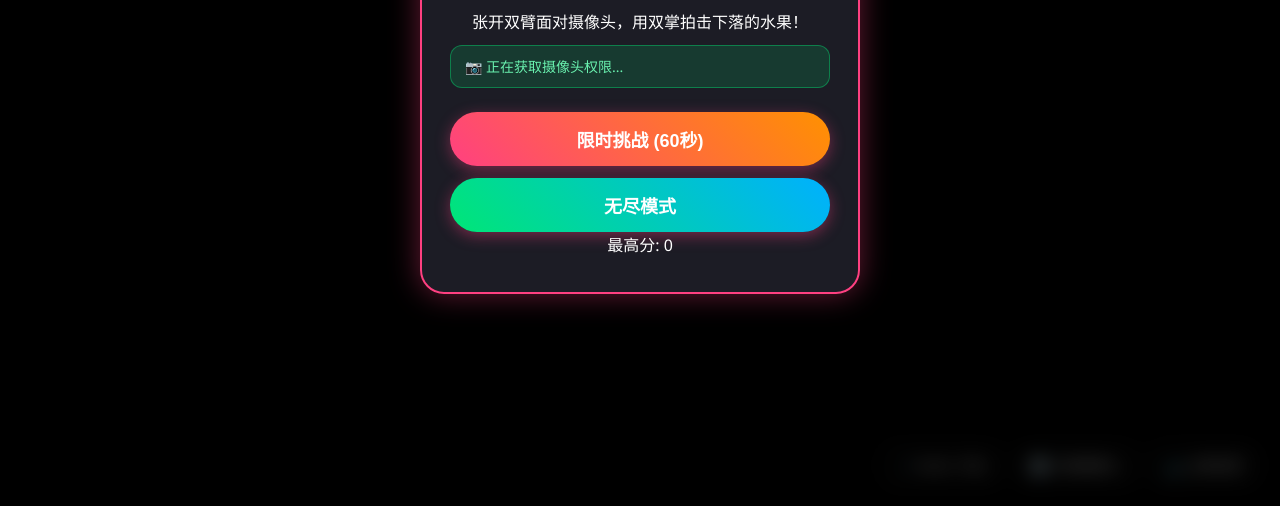
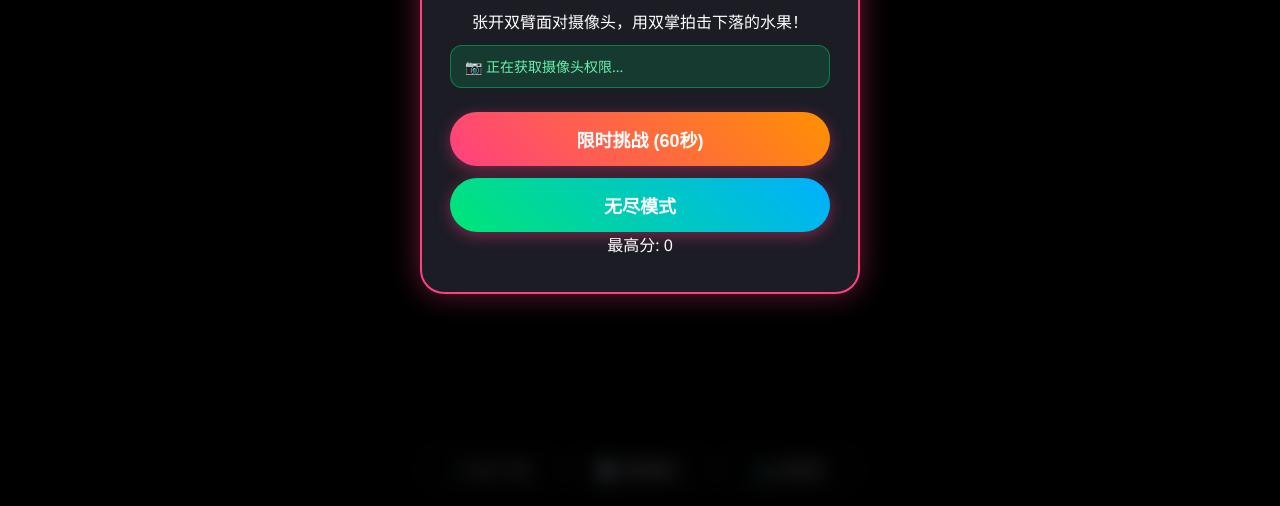
Before and after one commit to ylyy/zenapk, a website built with Vite: page fruit/index.html in a window 1280 px wide. Shown: the part 294-800 px from the top of the page. Built offline with nearby package versions, Linux system fonts and the light colour scheme; no server answers.

Commit message:
fix: orientation-aware transformCoords scaling and center-align bottom 3 buttons with high z-index

```diff
--- a/badminton-game/src/style.css
+++ b/badminton-game/src/style.css
@@ -168,21 +168,29 @@ body, html {
 #controls-bar {
   position: absolute;
   bottom: 16px;
-  right: 16px;
+  left: 50%;
+  transform: translateX(-50%);
   display: flex;
-  gap: 10px;
+  justify-content: center;
+  gap: 8px;
+  width: 95%;
+  max-width: 440px;
   pointer-events: auto;
+  z-index: 6;
 }
 
 .icon-btn {
-  background: rgba(0, 0, 0, 0.6);
+  flex: 1;
+  background: rgba(0, 0, 0, 0.7);
   color: white;
   border: 1px solid rgba(255, 255, 255, 0.4);
-  padding: 8px 14px;
+  padding: 10px 8px;
   border-radius: 20px;
   font-size: 13px;
   cursor: pointer;
-  backdrop-filter: blur(4px);
+  backdrop-filter: blur(6px);
+  text-align: center;
+  white-space: nowrap;
 }
 
 .modal {
--- a/fruit/src/style.css
+++ b/fruit/src/style.css
@@ -125,22 +125,30 @@ body, html {
 
 #controls-bar {
   position: absolute;
-  bottom: 20px;
-  right: 20px;
+  bottom: 16px;
+  left: 50%;
+  transform: translateX(-50%);
   display: flex;
-  gap: 10px;
+  justify-content: center;
+  gap: 8px;
+  width: 95%;
+  max-width: 440px;
   pointer-events: auto;
+  z-index: 6;
 }
 
 .icon-btn {
-  background: rgba(0, 0, 0, 0.6);
+  flex: 1;
+  background: rgba(0, 0, 0, 0.7);
   color: white;
   border: 1px solid rgba(255, 255, 255, 0.4);
-  padding: 10px 16px;
+  padding: 10px 8px;
   border-radius: 20px;
-  font-size: 14px;
+  font-size: 13px;
   cursor: pointer;
-  backdrop-filter: blur(4px);
+  backdrop-filter: blur(6px);
+  text-align: center;
+  white-space: nowrap;
 }
 
 .modal {
--- a/fruit/src/tracker.js
+++ b/fruit/src/tracker.js
@@ -13,7 +13,6 @@ export class HandTracker {
         'https://cdn.jsdelivr.net/npm/@mediapipe/tasks-vision@0.10.14/wasm'
       );
 
-      // Try GPU delegate first, fallback to CPU if GPU delegate fails
       try {
         this.landmarker = await HandLandmarker.createFromOptions(vision, {
           baseOptions: {
@@ -60,23 +59,40 @@ export class HandTracker {
     return [];
   }
 
-  // Direct normalized coordinate mapping to canvas view (100% aligned with user's real hand)
+  // Orientation-aware aspect ratio scaling matching object-fit: cover
   transformCoords(lm, videoElement, canvasWidth, canvasHeight, isMirrored = true) {
+    let vw = videoElement.videoWidth || 720;
+    let vh = videoElement.videoHeight || 1280;
+
+    const isCanvasPortrait = canvasHeight > canvasWidth;
+    const isVideoPortrait = vh > vw;
+
+    if (isCanvasPortrait !== isVideoPortrait && vw > 0 && vh > 0) {
+      const temp = vw;
+      vw = vh;
+      vh = temp;
+    }
+
+    const scale = Math.max(canvasWidth / vw, canvasHeight / vh);
+    const rw = vw * scale;
+    const rh = vh * scale;
+    const ox = (canvasWidth - rw) / 2;
+    const oy = (canvasHeight - rh) / 2;
+
     let normX = lm.x;
     if (isMirrored) {
       normX = 1.0 - normX;
     }
 
     return {
-      x: normX * canvasWidth,
-      y: lm.y * canvasHeight
+      x: normX * vw * scale + ox,
+      y: lm.y * vh * scale + oy
     };
   }
 
-  // Get collision points for hands
   getHandPoints(landmarks, videoElement, canvasWidth, canvasHeight, isMirrored = true) {
     const points = [];
-    const hitIndices = [0, 4, 8, 9, 12, 16, 20]; // Wrist, Thumb, Index, Palm, Middle, Ring, Pinky
+    const hitIndices = [0, 4, 8, 9, 12, 16, 20];
 
     for (const hand of landmarks) {
       for (const idx of hitIndices) {
@@ -89,13 +105,11 @@ export class HandTracker {
     return points;
   }
 
-  // Render high-visibility glowing hand skeleton and palm slap aura
   drawSkeleton(ctx, landmarks, videoElement, canvasWidth, canvasHeight, isMirrored = true) {
     if (!landmarks || landmarks.length === 0) return;
 
     ctx.save();
 
-    // Hand connections
     const connections = [
       [0, 1], [1, 2], [2, 3], [3, 4],       // Thumb
       [0, 5], [5, 6], [6, 7], [7, 8],       // Index
@@ -106,7 +120,6 @@ export class HandTracker {
     ];
 
     for (const hand of landmarks) {
-      // 1. Draw skeleton bone lines
       ctx.strokeStyle = 'rgba(0, 230, 118, 0.85)';
       ctx.lineWidth = 4;
       for (const [i, j] of connections) {
@@ -118,7 +131,6 @@ export class HandTracker {
         ctx.stroke();
       }
 
-      // 2. Draw glowing palm slap circle
       const palm = this.transformCoords(hand[9], videoElement, canvasWidth, canvasHeight, isMirrored);
       ctx.fillStyle = 'rgba(255, 64, 129, 0.4)';
       ctx.strokeStyle = '#ff4081';
@@ -128,13 +140,11 @@ export class HandTracker {
       ctx.fill();
       ctx.stroke();
 
-      // Palm center core dot
       ctx.fillStyle = '#ffeb3b';
       ctx.beginPath();
       ctx.arc(palm.x, palm.y, 10, 0, Math.PI * 2);
       ctx.fill();
 
-      // 3. Draw finger tip hit circles
       const fingerTips = [4, 8, 12, 16, 20];
       ctx.fillStyle = '#00e676';
       for (const tipIdx of fingerTips) {
```
Also changed, not shown: badminton-game/src/tracker.js (+21 -5 lines).
